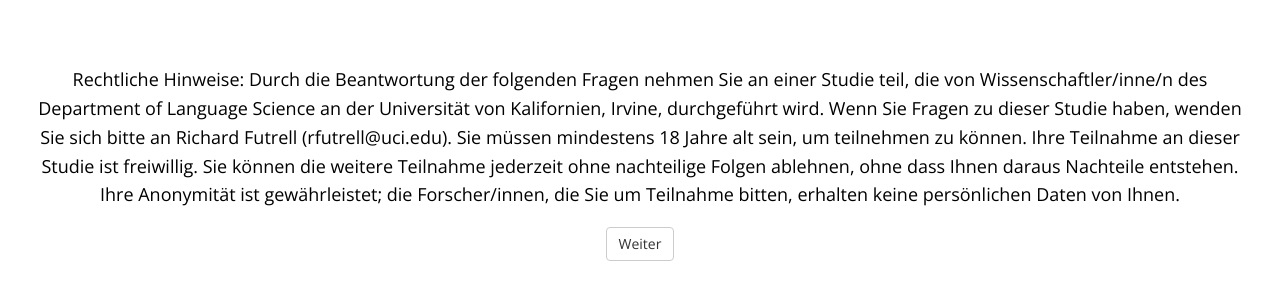
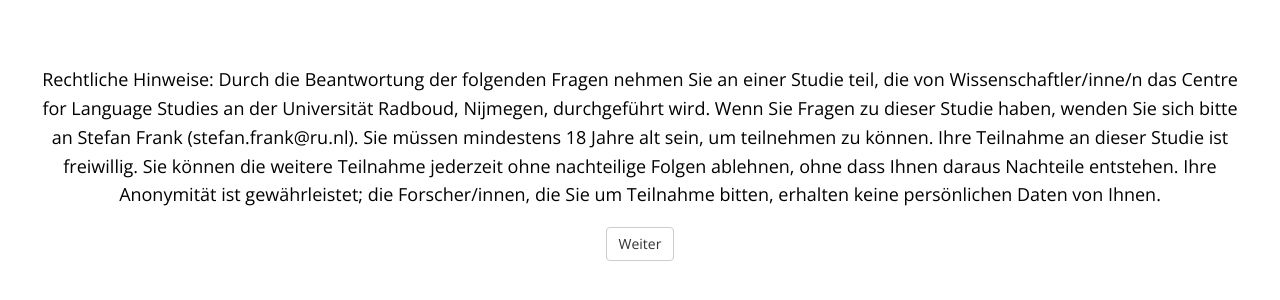
Before and after one commit to yadavhimanshu059/BachRSVPGerman_List4, a plain HTML site: page index.html in a window 1280 px wide. Shown: the part 246-546 px from the top of the page. Drawn offline with nearby package versions, Linux system fonts and the light colour scheme.

Commit message:
Update index.html

```diff
--- a/index.html
+++ b/index.html
@@ -65,7 +65,7 @@
     /* define instructions trial */
     var instructions = {
       type: "html-button-response",
-      stimulus: "<p> Rechtliche Hinweise: Durch die Beantwortung der folgenden Fragen nehmen Sie an einer Studie teil, die von Wissenschaftler/inne/n des Department of Language Science an der Universität von Kalifornien, Irvine, durchgeführt wird. Wenn Sie Fragen zu dieser Studie haben, wenden Sie sich bitte an Richard Futrell (rfutrell@uci.edu). Sie müssen mindestens 18 Jahre alt sein, um teilnehmen zu können. Ihre Teilnahme an dieser Studie ist freiwillig. Sie können die weitere Teilnahme jederzeit ohne nachteilige Folgen ablehnen, ohne dass Ihnen daraus Nachteile entstehen. Ihre Anonymität ist gewährleistet; die Forscher/innen, die Sie um Teilnahme bitten, erhalten keine persönlichen Daten von Ihnen. </p>",
+      stimulus: "<p> Rechtliche Hinweise: Durch die Beantwortung der folgenden Fragen nehmen Sie an einer Studie teil, die von Wissenschaftler/inne/n das Centre for Language Studies an der Universität Radboud, Nijmegen, durchgeführt wird. Wenn Sie Fragen zu dieser Studie haben, wenden Sie sich bitte an Stefan Frank (stefan.frank@ru.nl). Sie müssen mindestens 18 Jahre alt sein, um teilnehmen zu können. Ihre Teilnahme an dieser Studie ist freiwillig. Sie können die weitere Teilnahme jederzeit ohne nachteilige Folgen ablehnen, ohne dass Ihnen daraus Nachteile entstehen. Ihre Anonymität ist gewährleistet; die Forscher/innen, die Sie um Teilnahme bitten, erhalten keine persönlichen Daten von Ihnen. </p>",
       choices: ['Weiter'],
 
       post_trial_gap: 500
```
